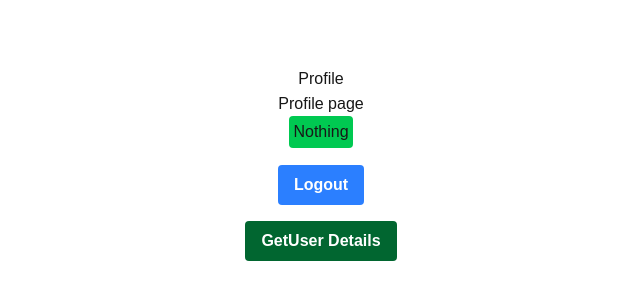
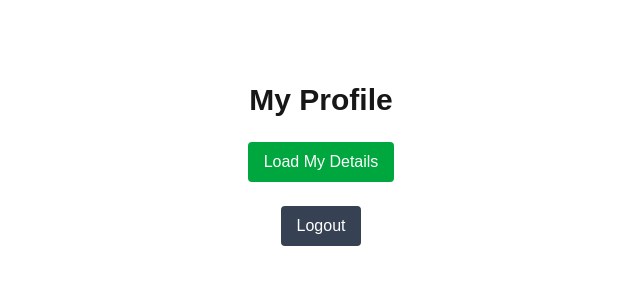
Before and after one commit to adityagupta0251/AuthinNextjs, a Next.js app: page /profile in a window 1280 px wide. Shown: the part 236-536 px from the top of the page, without its empty margins (319-959 px from the left). Built offline with nearby package versions, Linux system fonts and the light colour scheme.

Commit message:
added ugly but as backend crud operation

```diff
--- a/app/api/users/me/route.ts
+++ b/app/api/users/me/route.ts
@@ -20,3 +20,27 @@ export async function GET(request:NextRequest){
     }
 
 }
+
+export async function PUT(request: NextRequest) {
+    try {
+        const userId = getDataFromToken(request);
+        const updates = await request.json();
+        const updated = await User.findByIdAndUpdate(userId, updates, {
+            new: true,
+            runValidators: true,
+        }).select("-password");
+        return NextResponse.json({ message: "User updated", data: updated });
+    } catch (error: any) {
+        return NextResponse.json({ error: error.message }, { status: 400 });
+    }
+}
+
+export async function DELETE(request: NextRequest) {
+    try {
+        const userId = getDataFromToken(request);
+        await User.findByIdAndDelete(userId);
+        return NextResponse.json({ message: "Account deleted" });
+    } catch (error: any) {
+        return NextResponse.json({ error: error.message }, { status: 400 });
+    }
+}
--- a/app/profile/page.tsx
+++ b/app/profile/page.tsx
@@ -1,50 +1,131 @@
+// app/profile/page.tsx
 "use client";
+
+import React, { useState } from "react";
 import axios from "axios";
 import Link from "next/link";
-import React, {useState} from "react";
-import {toast} from "react-hot-toast";
-import {useRouter} from "next/navigation";
+import { useRouter } from "next/navigation";
+import { toast } from "react-hot-toast";
 
+interface User {
+    _id: string;
+    username: string;
+    email: string;
+    isVerified: boolean;
+    isAdmin: boolean;
+    __v: number;
+}
 
 export default function ProfilePage() {
-    const router = useRouter()
-    const [data, setData] = useState("nothing")
+    const router = useRouter();
+    const [user, setUser] = useState<User | null>(null);
+    const [loading, setLoading] = useState(false);
+
+    const getUserDetails = async () => {
+        setLoading(true);
+        try {
+            const res = await axios.get("/api/users/me");
+            setUser(res.data.data);
+        } catch (err: any) {
+            toast.error(err.response?.data?.error || err.message);
+        } finally {
+            setLoading(false);
+        }
+    };
+
+    const updateUser = async () => {
+        if (!user) return;
+        const newName = prompt("New username:", user.username);
+        if (!newName) return;
+        try {
+            const res = await axios.put("/api/users/me", { username: newName });
+            setUser(res.data.data);
+            toast.success("Username updated");
+        } catch (err: any) {
+            toast.error(err.response?.data?.error || err.message);
+        }
+    };
+
+    const deleteUser = async () => {
+        if (!confirm("Delete your account? This cannot be undone.")) return;
+        try {
+            await axios.delete("/api/users/me");
+            toast.success("Account deleted");
+            router.push("/signup");
+        } catch (err: any) {
+            toast.error(err.response?.data?.error || err.message);
+        }
+    };
+
     const logout = async () => {
         try {
-            await axios.get('/api/users/logout')
-            toast.success('Logout successful')
-            router.push('/login')
-        } catch (error:any) {
-            console.log(error.message);
-            toast.error(error.message)
+            await axios.get("/api/users/logout");
+            toast.success("Logged out");
+            router.push("/login");
+        } catch (err: any) {
+            toast.error(err.response?.data?.error || err.message);
         }
-    }
-
-    const getUserDetails = async () => {
-        const res = await axios.get('/api/users/me')
-        console.log(res.data);
-        setData(res.data.data._id)
-    }
+    };
 
     return (
-        <div className="flex flex-col items-center justify-center min-h-screen py-2">
-            <h1>Profile</h1>
-            <hr />
-            <p>Profile page</p>
-            <h2 className="p-1 rounded bg-green-500">{data === 'nothing' ? "Nothing" : <Link href={`/profile/${data}`}>{data}
-            </Link>}</h2>
-            <hr />
+        <div className="flex flex-col items-center justify-center min-h-screen space-y-6 p-4">
+            <h1 className="text-3xl font-bold">My Profile</h1>
+
+            {!user ? (
+                <button
+                    onClick={getUserDetails}
+                    disabled={loading}
+                    className="bg-green-600 hover:bg-green-700 text-white px-4 py-2 rounded"
+                >
+                    {loading ? "Loading…" : "Load My Details"}
+                </button>
+            ) : (
+                <div className="bg-white shadow rounded-lg p-6 w-full max-w-md space-y-3">
+                    <p>
+                        <strong>ID:</strong> {user._id}
+                    </p>
+                    <p>
+                        <strong>Username:</strong>{" "}
+                        <Link
+                            href={`/profile/${user._id}`}
+                            className="text-blue-600 hover:underline"
+                        >
+                            {user.username}
+                        </Link>
+                    </p>
+                    <p>
+                        <strong>Email:</strong> {user.email}
+                    </p>
+                    <p>
+                        <strong>Verified:</strong> {user.isVerified ? "Yes" : "No"}
+                    </p>
+                    <p>
+                        <strong>Admin:</strong> {user.isAdmin ? "Yes" : "No"}
+                    </p>
+
+                    <div className="flex justify-between mt-4">
+                        <button
+                            onClick={updateUser}
+                            className="bg-blue-500 hover:bg-blue-600 text-white px-3 py-1 rounded"
+                        >
+                            Update Username
+                        </button>
+                        <button
+                            onClick={deleteUser}
+                            className="bg-red-500 hover:bg-red-600 text-white px-3 py-1 rounded"
+                        >
+                            Delete Account
+                        </button>
+                    </div>
+                </div>
+            )}
+
             <button
                 onClick={logout}
-                className="bg-blue-500 mt-4 hover:bg-blue-700 text-white font-bold py-2 px-4 rounded"
-            >Logout</button>
-
-            <button
-                onClick={getUserDetails}
-                className="bg-green-800 mt-4 hover:bg-blue-700 text-white font-bold py-2 px-4 rounded"
-            >GetUser Details</button>
-
-
+                className="bg-gray-700 hover:bg-gray-800 text-white px-4 py-2 rounded"
+            >
+                Logout
+            </button>
         </div>
-    )
+    );
 }
```
